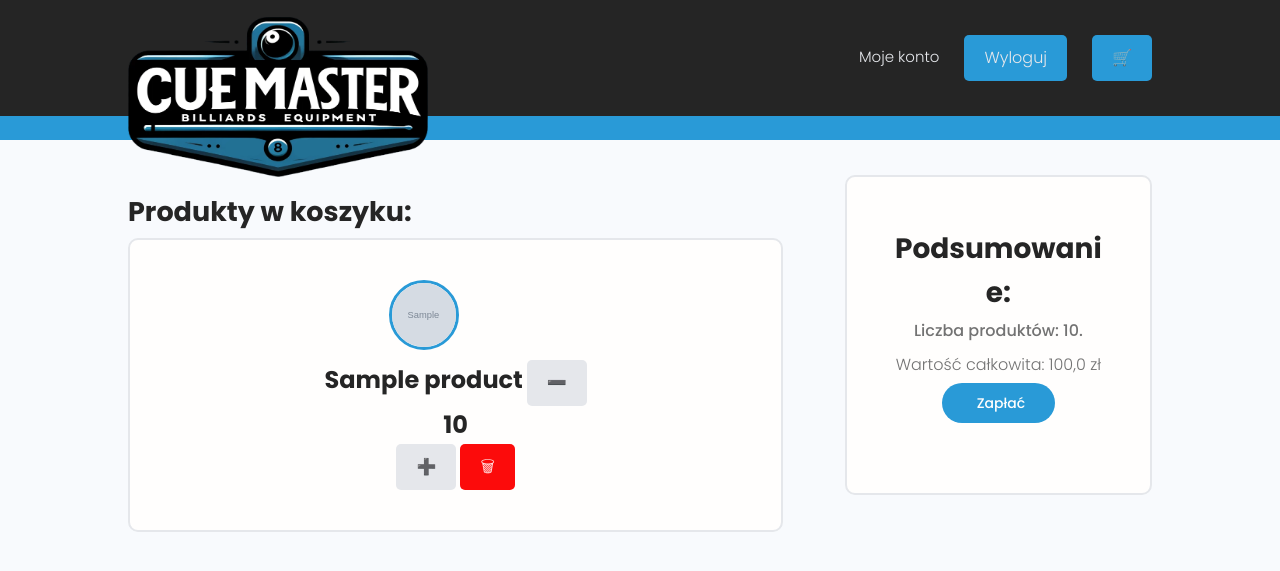
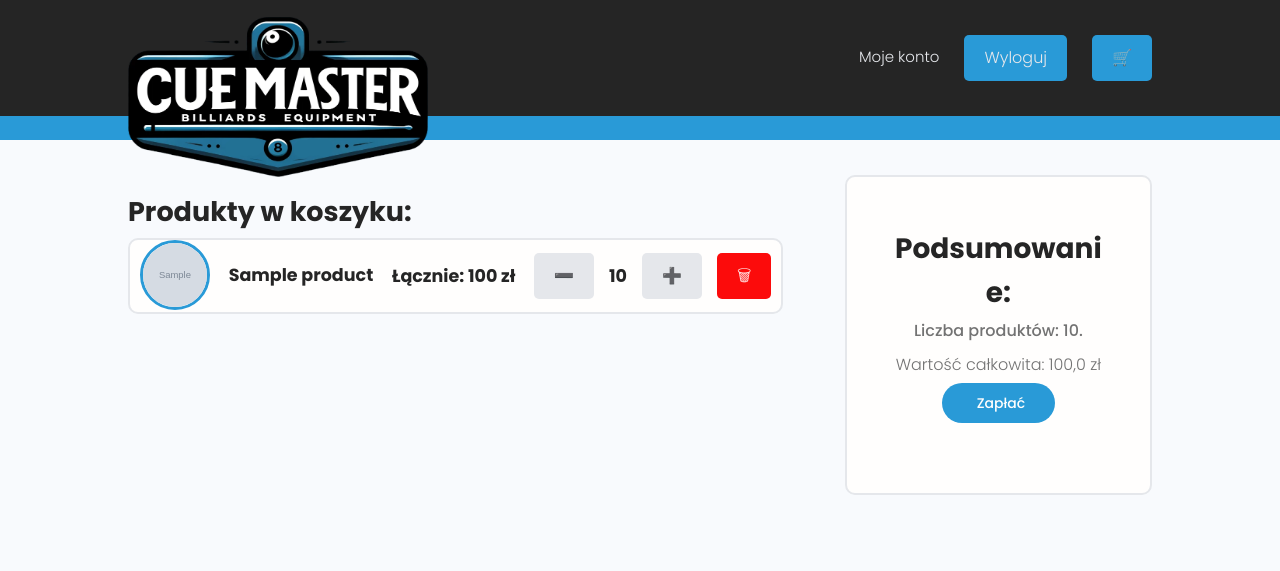
Before and after one commit to maresyp/e-commerce, a Django app: page /cart/ in a window 1280 px wide. Shown: the top 571 px of the page. Run offline with Django 4.2, Linux system fonts and the light colour scheme; a user stored in the database is signed in; tables that the repository leaves empty hold one stand-in row (values such as "Sample post"); grey boxes marked "Sample" are stand-in pictures; some libraries are stand-ins or nearby versions.

Commit message:
Functionality for buttons on the cart page.

```diff
--- a/cart/templates/cart/cart.html
+++ b/cart/templates/cart/cart.html
@@ -14,16 +14,23 @@
         {% if entries %}
           {% for entry in entries %}
             <div class="card text-center">
-              <div class="card__body dev">
-                <a class="settings__title" href="{% url 'product' entry.product.id %}">
+              <div class="cart__card">
+                <a style="display:flex;" class="cart__p" href="{% url 'product' entry.product.id %}">
                   <img class="avatar avatar--md" src="{{ entry.product.imageURL }}" alt="Product_image" href="{% url "delete_product_from_cart" entry_id=entry.id %}"/>
-                  <p class="settings__title">{{ entry.product.name }}</p>
+                </a>
+                <a style="display:flex;" class="cart__p" href="{% url 'product' entry.product.id %}">
+                  <p class="cart__p">{{ entry.product.name }}</p>
                 </a>
 
-                <a href="" class="btn">&#10134;</a>
-                <p class="settings__title">{{ entry.quantity }}</p>
-                <a href="" class="btn">&#10133;</a>
-                <a href="{% url "delete_product_from_cart" entry_id=entry.id %}" class="btn btn--error">&#128465;</a>
+                <p class="cart__p">Łącznie: {{ entry.total_price }} zł</p>
+
+
+                <div class="cart__buttons">
+                  <a href="{% url "decrease_product_quantity" entry_id=entry.id %}" class="btn">&#10134;</a>
+                  <p class="cart__p">{{ entry.quantity }}</p>
+                  <a href="{% url "increase_product_quantity" entry_id=entry.id %}" class="btn">&#10133;</a>
+                  <a href="{% url "delete_product_from_cart" entry_id=entry.id %}" class="btn btn--error">&#128465;</a>
+                </div>
               </div>
             </div>
           {% endfor %}
--- a/cart/urls.py
+++ b/cart/urls.py
@@ -6,4 +6,6 @@ urlpatterns = [
     path('cart/', views.cart, name="cart"),
     path('add_product_to_cart/<uuid:product_id>/<int:quantity>/', views.add_product_to_cart, name="add_product_to_cart"),
     path('delete_product_from_cart/<uuid:entry_id>/', views.delete_product_from_cart, name="delete_product_from_cart"),
+    path('cart/increase/<uuid:entry_id>/', views.increase_product_quantity, name='increase_product_quantity'),
+    path('cart/decrease/<uuid:entry_id>/', views.decrease_product_quantity, name='decrease_product_quantity'),
 ]
--- a/cart/views.py
+++ b/cart/views.py
@@ -45,7 +45,7 @@ def add_product_to_cart(request, product_id, quantity: int):
         entry = CartEntry.objects.create(product=product, quantity=quantity, cart=user_cart)
         entry.save()
 
-    messages.success(request, 'Product added to cart')
+    messages.success(request, 'Dodano produkt do koszyka')
     return redirect(request.META.get('HTTP_REFERER'))
 
 def delete_product_from_cart(request, entry_id):
@@ -56,22 +56,22 @@ def delete_product_from_cart(request, entry_id):
         return redirect('cart')
 
     if cart.owner is not None and cart.owner != request.user:
-        messages.error(request, 'You are not allowed to delete this product')
+        messages.error(request, 'Nie masz uprawnień, aby usunąć ten produkt')
         return redirect('cart')
 
     entry = CartEntry.objects.get(pk=entry_id)
 
     if entry is None:
-        messages.error(request, 'Entry not found')
+        messages.error(request, 'Pozycji nie znaleziono')
         return redirect('cart')
 
     if entry.cart != cart:
-        messages.error(request, 'You are not allowed to delete this product')
+        messages.error(request, 'Nie masz uprawnień, aby usunąć ten produkt')
         return redirect('cart')
 
     entry.delete()
 
-    messages.success(request, 'Product deleted from cart')
+    messages.success(request, 'Produkt został usunięty z koszyka')
     return redirect('cart')
 
 def get_or_create_shopping_cart(request) -> ShoppingCart:
@@ -90,7 +90,7 @@ def get_or_create_shopping_cart(request) -> ShoppingCart:
             user_session['cart_id'] = str(user_cart.id)
 
     if user_cart is None:
-        raise Exception('Cart not found')
+        raise Exception('Koszyka nie znaleziono')
 
     return user_cart
 
@@ -107,3 +107,16 @@ def get_shopping_cart(request) -> ShoppingCart | None:
             user_cart = ShoppingCart.objects.get(pk=cart_id)
 
     return user_cart
+
+def increase_product_quantity(request, entry_id):
+    entry = get_object_or_404(CartEntry, pk=entry_id)
+    entry.quantity += 1
+    entry.save()
+    return redirect('cart')
+
+def decrease_product_quantity(request, entry_id):
+    entry = get_object_or_404(CartEntry, pk=entry_id)
+    if entry.quantity > 1:
+        entry.quantity -= 1
+        entry.save()
+    return redirect('cart')
--- a/static/styles/app.css
+++ b/static/styles/app.css
@@ -432,6 +432,27 @@ img {
 .cart__title > .title {
   font-size: 2.7rem;
   font-weight: 700;
+  color: var(--color-sub);
+}
+
+.cart__card{
+  display: flex;
+  align-items: center;
+  justify-content: space-between;
+  margin-left: 1rem;
+  margin-right: 1rem;
+}
+
+.cart__buttons {
+  display:flex;
+  justify-content: end;
+  gap: 1.5rem;
+  align-items: center;
+}
+
+.cart__p {
+  font-size: 1.75rem;
+  font-weight: 600;
   color: var(--color-sub);
 }
 
```
